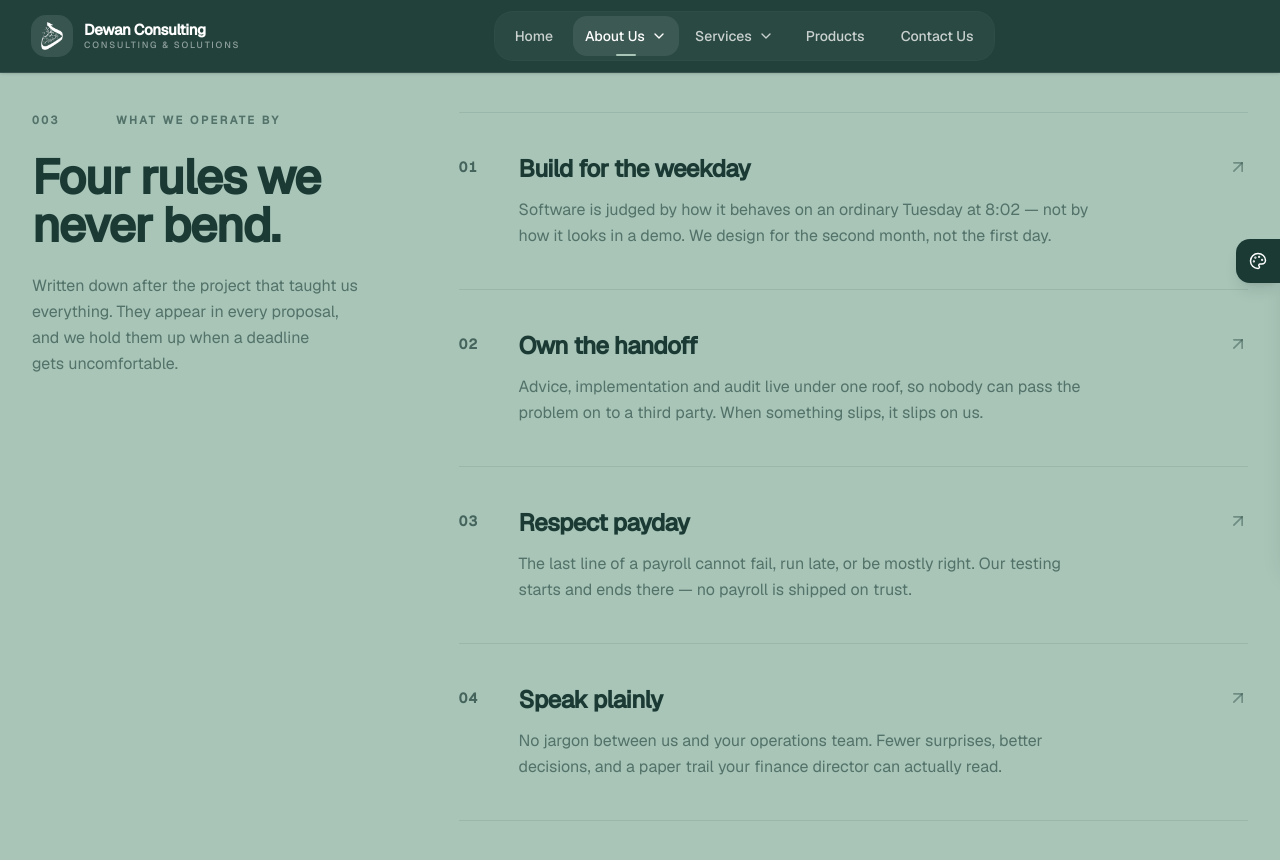
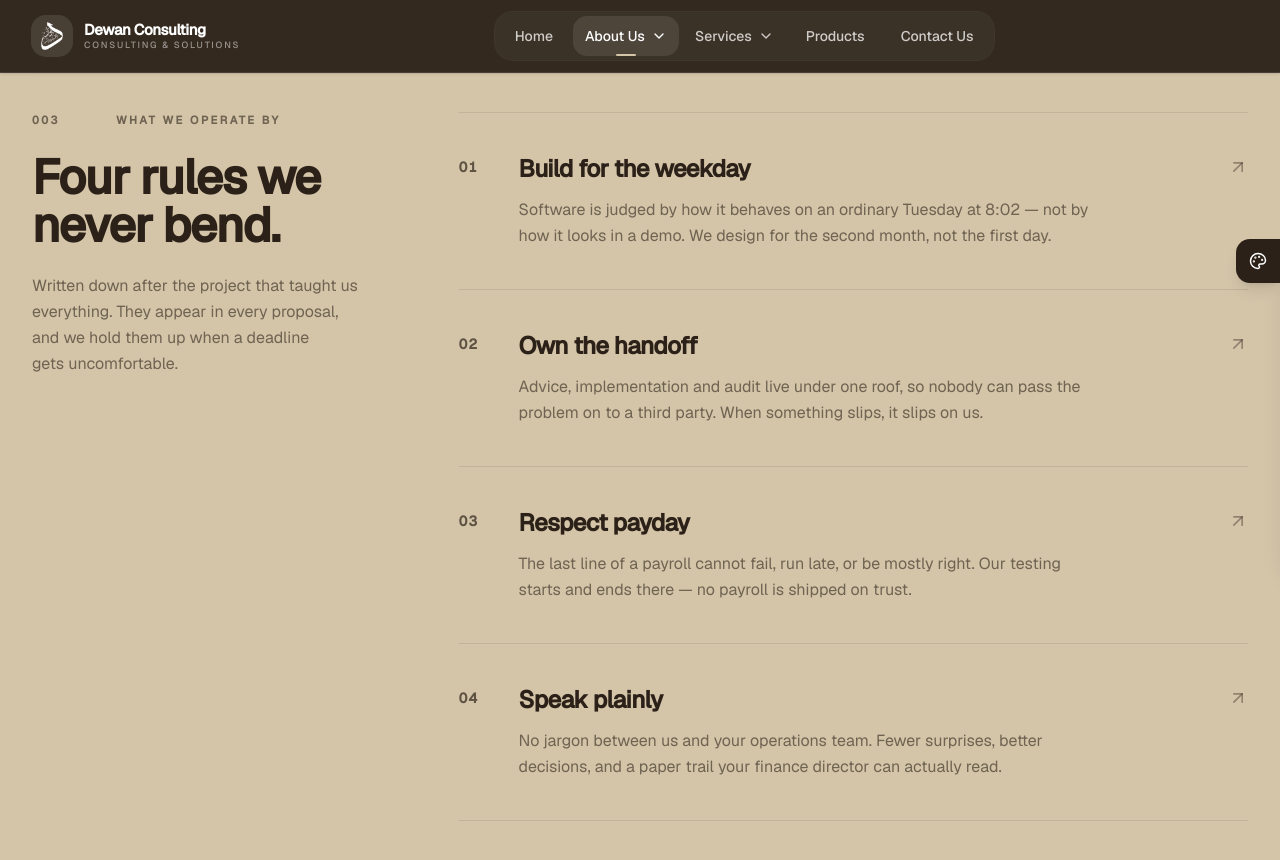
Before and after one commit to Dewan-Hussin/dewan-consulting, a Next.js app: page /en/about-us/our-rules in a window 1280 px wide. Shown: the top 860 px of the page. Built offline with nearby package versions, Linux system fonts and the light colour scheme.

Commit message:
feat: change default theme from Evergreen to Espresso in PalettePanel for improved aesthetics

```diff
--- a/components/shared/palette/PalettePanel.tsx
+++ b/components/shared/palette/PalettePanel.tsx
@@ -61,7 +61,7 @@ const themes: ColorTheme[] = [
 const STORAGE_KEY_THEME = "dewan-theme-id";
 const STORAGE_KEY_MODE = "dewan-dark-mode";
 
-const DEFAULT_THEME_ID = "evergreen";
+const DEFAULT_THEME_ID = "espresso";
 
 export default function PalettePanel() {
   const [isOpen, setIsOpen] = useState(false);
```
